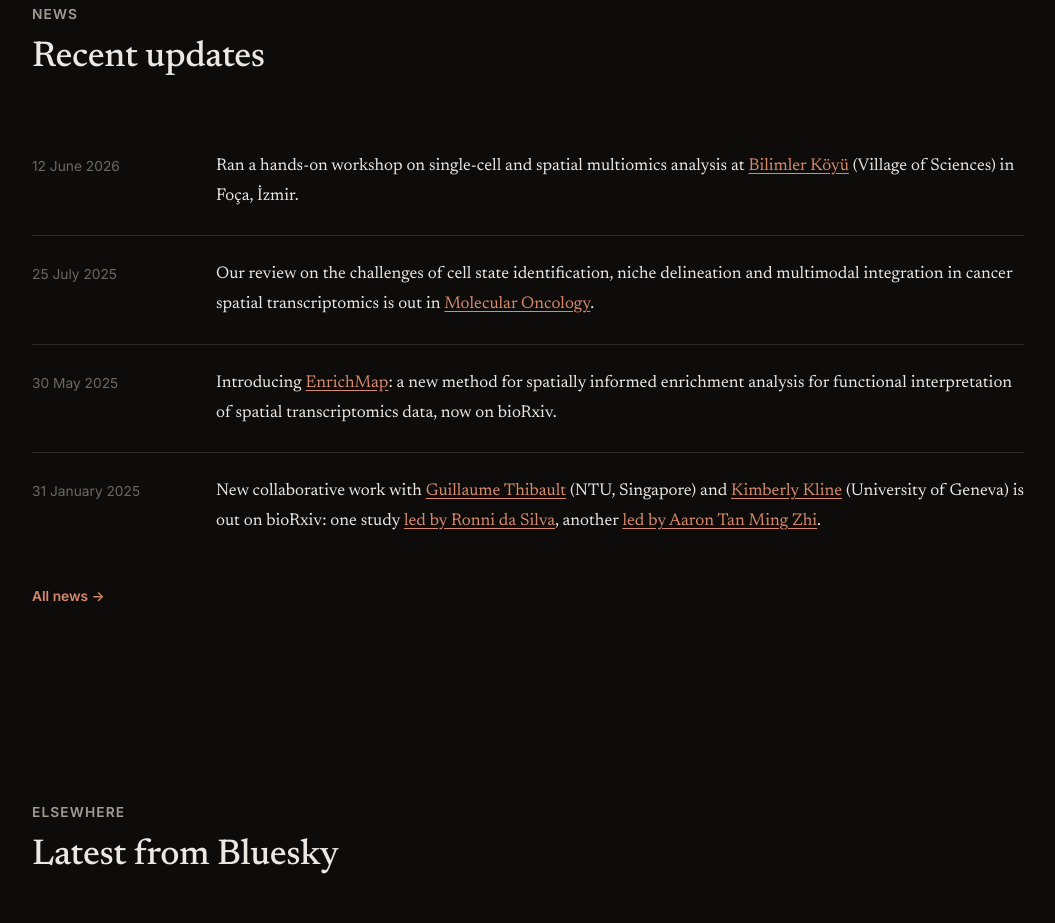
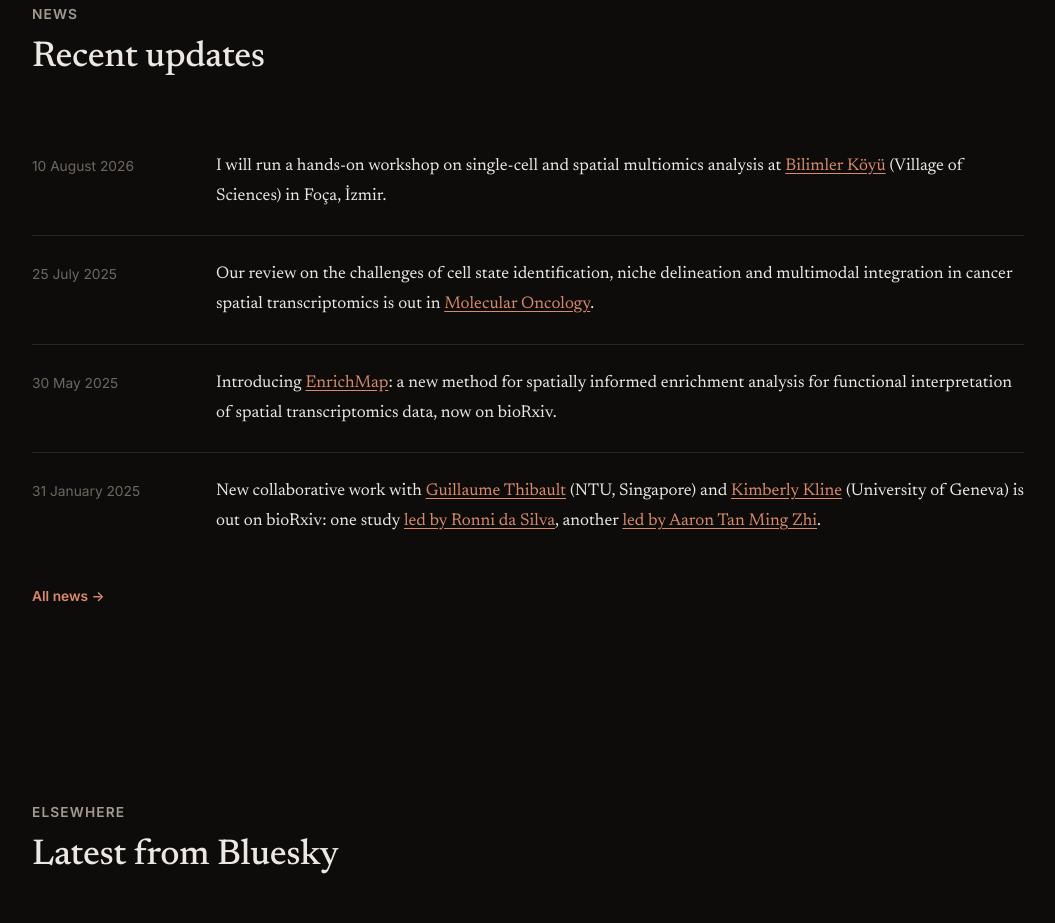
Before and after one commit to cenk-celik/cenk-celik.github.io, an Astro site: page / in a window 1280 px wide. Shown: the part 3165-4088 px from the top of the page, without its empty margins (112-1167 px from the left). Built offline with nearby package versions, Linux system fonts and the light colour scheme; Astro itself is replaced by a stand-in of ours.

Commit message:
News fix

```diff
--- a/src/content/news/2026-06-12-bilimler-koyu-workshop.md
+++ b/src/content/news/2026-06-12-bilimler-koyu-workshop.md
@@ -1,5 +1,5 @@
 ---
-date: 2026-06-12
+date: 2026-08-10
 ---
 
-Ran a hands-on workshop on single-cell and spatial multiomics analysis at [Bilimler Köyü](https://bilimler.org/etkinlikler/biyoloji/168/) (Village of Sciences) in Foça, İzmir.
+I will run a hands-on workshop on single-cell and spatial multiomics analysis at [Bilimler Köyü](https://bilimler.org/etkinlikler/biyoloji/168/) (Village of Sciences) in Foça, İzmir.
--- a/src/content/teaching/2026-single-cell-and-spatial-scale.md
+++ b/src/content/teaching/2026-single-cell-and-spatial-scale.md
@@ -8,4 +8,4 @@ link: https://bilimler.org/etkinlikler/biyoloji/168/
 linkLabel: Course page (Turkish)
 ---
 
-The 2026 run of the single-cell and spatial multiomics workshop, again delivered over a week at Bilimler Köyü. Content built on the 2025 edition with an expanded spatial transcriptomics module.
+The 2026 run of the single-cell and spatial multiomics workshop, will be delivered over a week at Bilimler Köyü. Content built on the 2025 edition with an expanded spatial transcriptomics module.
```
